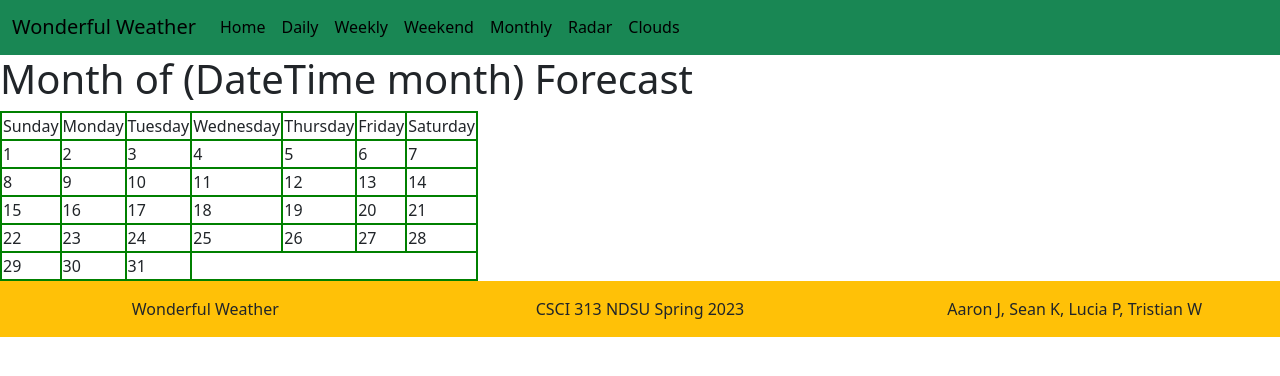
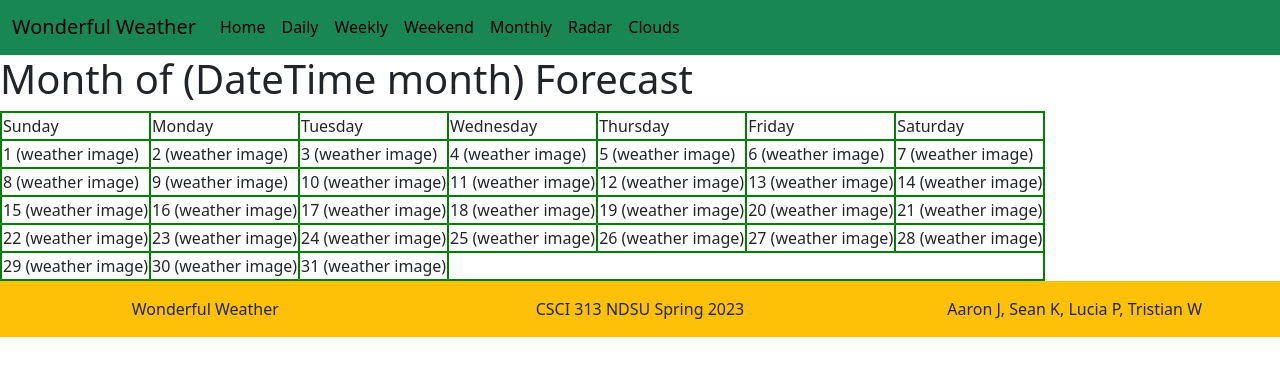
Before and after one commit to JanssenAaron/wonderful_weather, a Django app: page /monthly in a window 1280 px wide. Shown: the part 128-504 px from the top of the page. Run offline with Django 4.2, Linux system fonts and the light colour scheme.

Commit message:
small grammar things

```diff
--- a/wwapp/templates/wwapp/monthly.html
+++ b/wwapp/templates/wwapp/monthly.html
@@ -27,45 +27,45 @@
         <td>Saturday</td>
       </tr>
       <tr>
-        <td>1</td>
-        <td>2</td>
-        <td>3</td>
-        <td>4</td>
-        <td>5</td>
-        <td>6</td>
-        <td>7</td>
+        <td>1 (weather image)</td>
+        <td>2 (weather image)</td>
+        <td>3 (weather image)</td>
+        <td>4 (weather image)</td>
+        <td>5 (weather image)</td>
+        <td>6 (weather image)</td>
+        <td>7 (weather image)</td>
       </tr>
       <tr>
-        <td>8</td>
-        <td>9</td>
-        <td>10</td>
-        <td>11</td>
-        <td>12</td>
-        <td>13</td>
-        <td>14</td>
+        <td>8 (weather image)</td>
+        <td>9 (weather image)</td>
+        <td>10 (weather image)</td>
+        <td>11 (weather image)</td>
+        <td>12 (weather image)</td>
+        <td>13 (weather image)</td>
+        <td>14 (weather image)</td>
       </tr>
       <tr>
-        <td>15</td>
-        <td>16</td>
-        <td>17</td>
-        <td>18</td>
-        <td>19</td>
-        <td>20</td>
-        <td>21</td>
+        <td>15 (weather image)</td>
+        <td>16 (weather image)</td>
+        <td>17 (weather image)</td>
+        <td>18 (weather image)</td>
+        <td>19 (weather image)</td>
+        <td>20 (weather image)</td>
+        <td>21 (weather image)</td>
       </tr>
       <tr>
-        <td>22</td>
-        <td>23</td>
-        <td>24</td>
-        <td>25</td>
-        <td>26</td>
-        <td>27</td>
-        <td>28</td>
+        <td>22 (weather image)</td>
+        <td>23 (weather image)</td>
+        <td>24 (weather image)</td>
+        <td>25 (weather image)</td>
+        <td>26 (weather image)</td>
+        <td>27 (weather image)</td>
+        <td>28 (weather image)</td>
       </tr>
       <tr>
-        <td>29</td>
-        <td>30</td>
-        <td>31</td>
+        <td>29 (weather image)</td>
+        <td>30 (weather image)</td>
+        <td>31 (weather image)</td>
       </tr>
     </table>
   </body>
--- a/wwapp/templates/wwapp/radar.html
+++ b/wwapp/templates/wwapp/radar.html
@@ -5,7 +5,7 @@
     <meta charset="UTF-8" />
     <meta http-equiv="X-UA-Compatible" content="IE=edge" />
     <meta name="viewport" content="width=device-width, initial-scale=1.0" />
-    <title>Local Radar</title>
+    <title>NDSU Radar</title>
     <link
       rel="stylesheet"
       href="https://unpkg.com/leaflet@1.9.3/dist/leaflet.css"
@@ -25,7 +25,7 @@
   </head>
   <body>
     {% include "wwapp/masterheader.html" %}
-    <h1>Local Radar (Precipitation)</h1>
+    <h1>Local precipitation Radar</h1>
     <h2>start date/time for radar here</h2>
     <div>
       <div id="map"></div>
@@ -37,5 +37,6 @@
     ></script>
     <script src="{% static 'wwapp/radar.js' %}"></script>
   </body>
+  <div></div>
   {% include "wwapp/masterfooter.html" %}
 </html>
--- a/wwapp/templates/wwapp/weekly.html
+++ b/wwapp/templates/wwapp/weekly.html
@@ -34,7 +34,7 @@
         </svg>
       </div>
       <div class="col-md-6 p-4 ps-md-0">
-        <h5 class="mt-0">Todays high</h5>
+        <h5 class="mt-0">Today's High</h5>
         <p>
           Break down of weather high. Lorem ipsum dolor sit amet consectetur,
           adipisicing elit. Enim earum rem, hic consequuntur animi dolore.
@@ -59,7 +59,7 @@
         </svg>
       </div>
       <div class="col-md-6 p-4 ps-md-0">
-        <h5 class="mt-0">Todays low</h5>
+        <h5 class="mt-0">Today's Low</h5>
         <p>
           Break down of weather low. Lorem ipsum dolor sit amet consectetur,
           adipisicing elit. Enim earum rem, hic consequuntur animi dolore.
```
